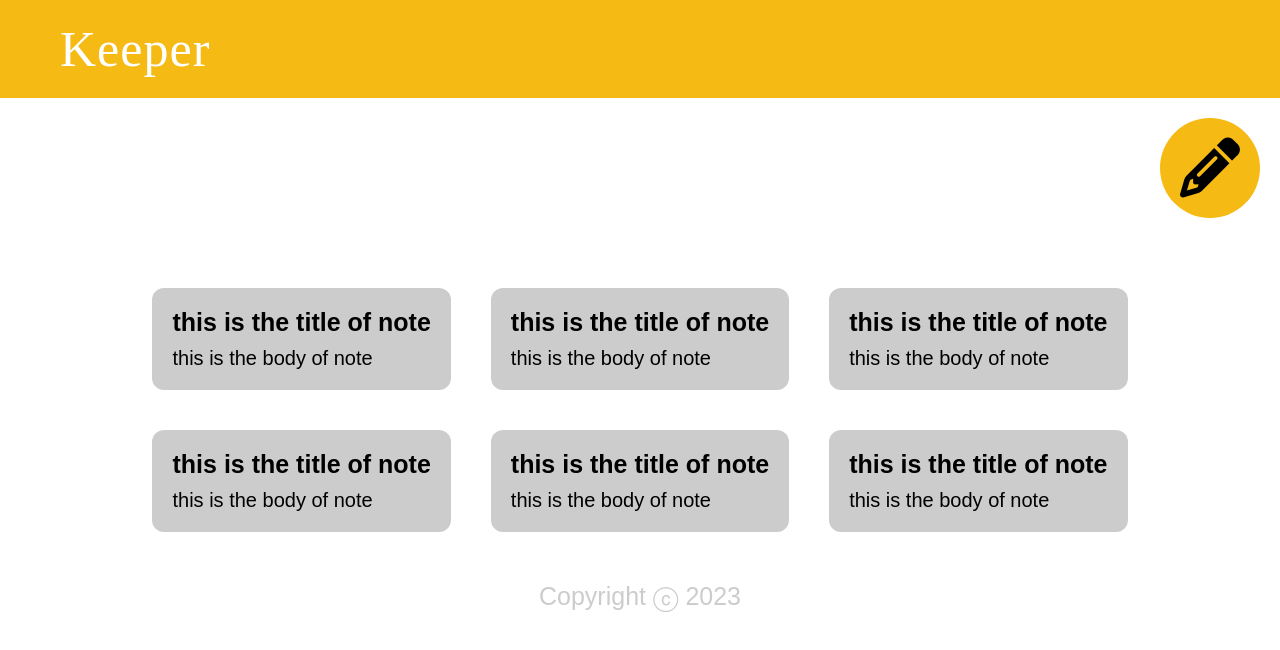
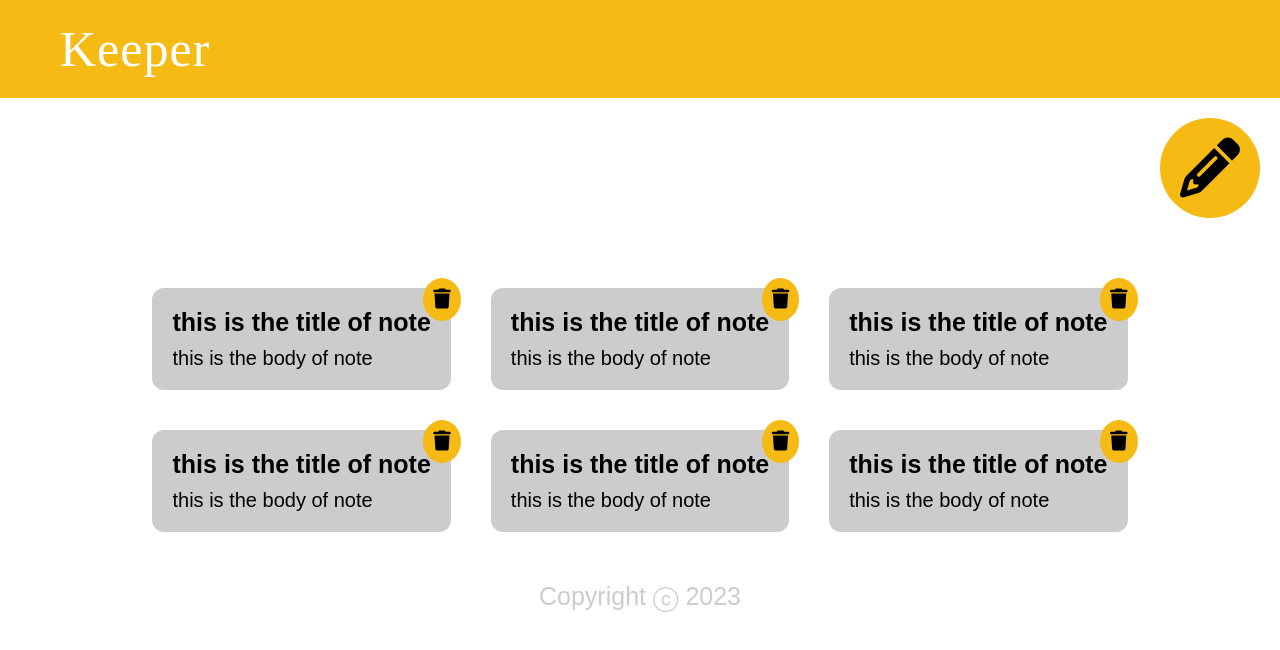
Before and after one commit to Mohammdsaleh-Hooshmandi/NoteKeeper-App, a React (Create React App) app: page / in a window 1280 px wide. Shown: the top 650 px of the page. Built offline with nearby package versions, Linux system fonts and the light colour scheme; a web font is replaced by a local one.

Commit message:
add delet button to notes

```diff
--- a/src/App.js
+++ b/src/App.js
@@ -26,13 +26,17 @@ function App() {
 	function closeNewNoteHandler () {
 		setAddNewNote(false)
 	}
+	function removeNoteHandler (removedNoteId) {
+		const newData = data.filter(item => item.id !== removedNoteId);
+		setNewData(newData);
+	}
 
 	return (
 		<div className="container">
 			<Header />
 			{addNewNote ? <NewNote onSave={saveHandler} onClick={closeNewNoteHandler}/> : <AddButton onClick={openNewNoteHandler}/>}
 			<ul className="notes-wrapper">
-				{data.map(note => <Note key={note.id} title={note.title} body={note.note}/>)}
+				{data.map(note => <Note key={note.id} id={note.id} title={note.title} body={note.note} onRemove={removeNoteHandler}/>)}
 			</ul>
 			<Footer />
 		</div>
--- a/src/components/note/new-note/notes/Note.jsx
+++ b/src/components/note/new-note/notes/Note.jsx
@@ -2,9 +2,17 @@ import styles from "./Note.module.css";
 
 function Note (props) {
 
+    function removeClickHandler () {
+        props.onRemove(props.id);
+    }
+
     return (
         <li>
             <div className={styles.note}>
+                <button type="button" className={styles.removeBtn} onClick={removeClickHandler}>
+                    <i className="fa-solid fa-trash"></i>
+                </button>
+
                 <h2 className={styles.title}>{props.title}</h2>
                 <p className={styles.body}>{props.body}</p>
             </div>
--- a/src/components/note/new-note/notes/Note.module.css
+++ b/src/components/note/new-note/notes/Note.module.css
@@ -5,6 +5,7 @@
     border-radius: 1.2rem;
     font-family: sans-serif;
     margin: 2rem;
+    position: relative;
 }
 
 .title {
@@ -17,3 +18,14 @@
     font-size: 2rem;
     max-width: 100%;
 }
+
+.removeBtn {
+    position: absolute;
+    right: -1rem;
+    top: -1rem;
+    font-size: 2rem;
+    padding: 1rem;
+    border-radius: 50%;
+    cursor: pointer;
+    background-color: #f5ba13;
+}
```
